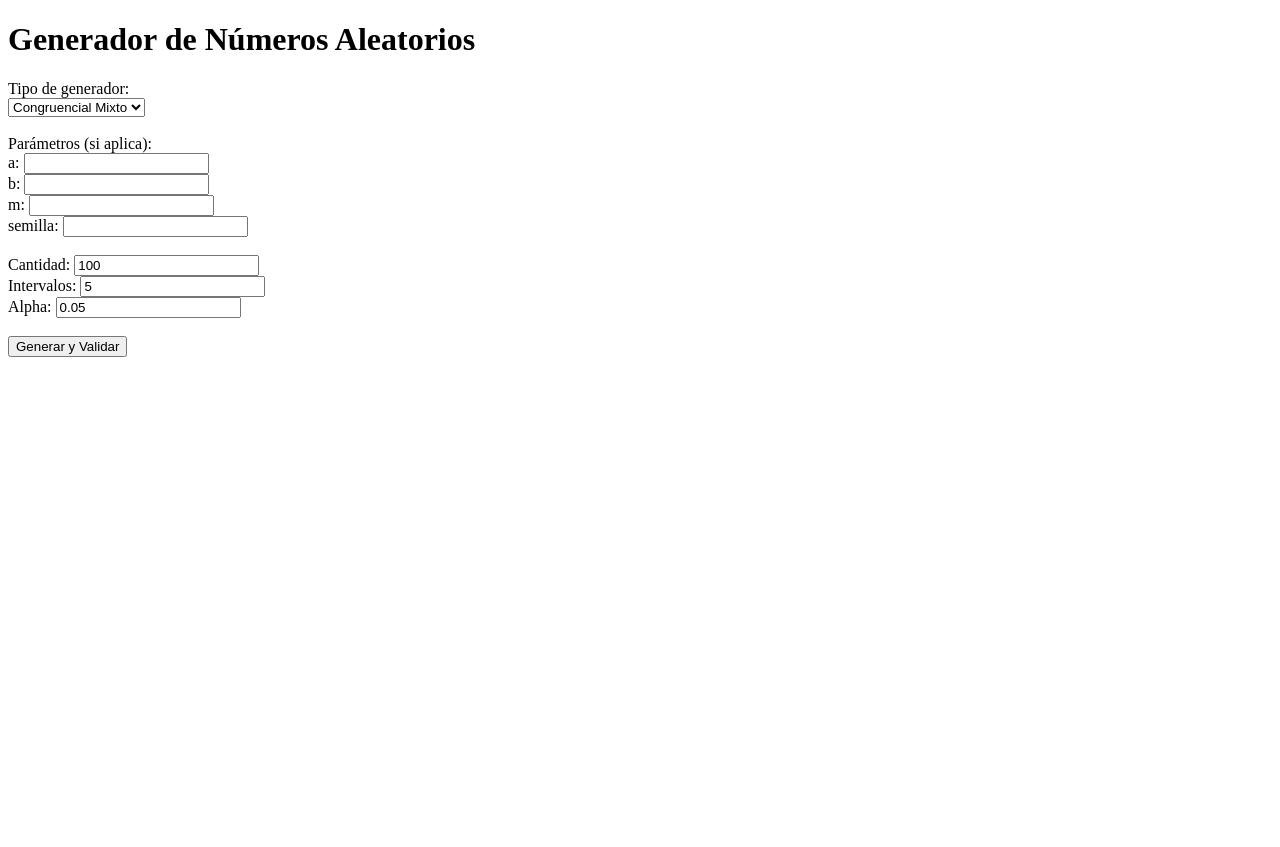
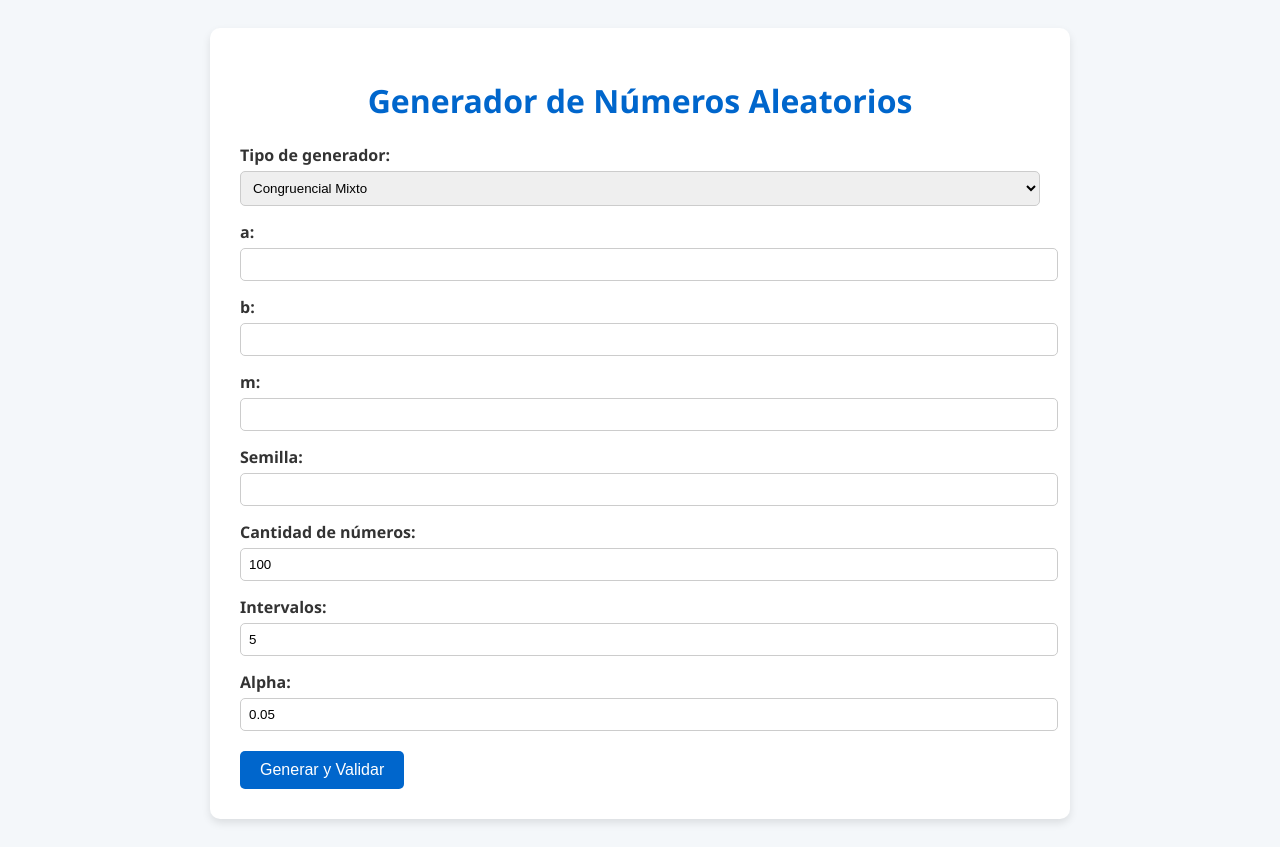
Before and after one commit to Cabrero7/Global-Integrador-Simulaci-n, a Flask app: page / in a window 1280 px wide. Before the commit the page ends 357 px from the top, so only its background shows below. Run offline with Flask 3, Linux system fonts and the light colour scheme.

Commit message:
front mejorado

```diff
--- a/templates/index.html
+++ b/templates/index.html
@@ -3,36 +3,105 @@
 <head>
     <meta charset="UTF-8">
     <title>Generador Aleatorio</title>
+    <style>
+        body {
+            font-family: 'Segoe UI', Tahoma, Geneva, Verdana, sans-serif;
+            background-color: #f4f7fa;
+            color: #333;
+            padding: 20px;
+        }
+        .container {
+            max-width: 800px;
+            margin: auto;
+            background-color: #fff;
+            padding: 30px;
+            border-radius: 10px;
+            box-shadow: 0 4px 8px rgba(0,0,0,0.1);
+        }
+        h1 {
+            color: #0066cc;
+            text-align: center;
+        }
+        label {
+            display: block;
+            margin-top: 15px;
+            font-weight: bold;
+        }
+        input[type="number"], input[type="text"], select {
+            width: 100%;
+            padding: 8px;
+            margin-top: 5px;
+            border: 1px solid #ccc;
+            border-radius: 5px;
+        }
+        input[type="submit"] {
+            background-color: #0066cc;
+            color: white;
+            padding: 10px 20px;
+            border: none;
+            border-radius: 5px;
+            margin-top: 20px;
+            cursor: pointer;
+            font-size: 16px;
+        }
+        input[type="submit"]:hover {
+            background-color: #004c99;
+        }
+        .resultados {
+            margin-top: 30px;
+            padding: 20px;
+            background-color: #e8f0fe;
+            border-left: 5px solid #0066cc;
+        }
+        .resultados p {
+            margin: 8px 0;
+        }
+    </style>
 </head>
 <body>
+<div class="container">
     <h1>Generador de Números Aleatorios</h1>
     <form method="POST">
-        <label>Tipo de generador:</label><br>
+        <label>Tipo de generador:</label>
         <select name="tipo">
             <option value="mixto">Congruencial Mixto</option>
             <option value="multiplicativo">Multiplicativo</option>
             <option value="bits">Bits del sistema</option>
-        </select><br><br>
+        </select>
 
-        <label>Parámetros (si aplica):</label><br>
-        a: <input type="number" name="a"><br>
-        b: <input type="number" name="b"><br>
-        m: <input type="number" name="m"><br>
-        semilla: <input type="number" name="semilla"><br><br>
+        <label>a:</label>
+        <input type="number" name="a">
 
-        Cantidad: <input type="number" name="cantidad" value="100"><br>
-        Intervalos: <input type="number" name="intervalos" value="5"><br>
-        Alpha: <input type="text" name="alpha" value="0.05"><br><br>
+        <label>b:</label>
+        <input type="number" name="b">
+
+        <label>m:</label>
+        <input type="number" name="m">
+
+        <label>Semilla:</label>
+        <input type="number" name="semilla">
+
+        <label>Cantidad de números:</label>
+        <input type="number" name="cantidad" value="100">
+
+        <label>Intervalos:</label>
+        <input type="number" name="intervalos" value="5">
+
+        <label>Alpha:</label>
+        <input type="text" name="alpha" value="0.05">
 
         <input type="submit" value="Generar y Validar">
     </form>
 
     {% if resultado %}
+    <div class="resultados">
         <h2>Resultados</h2>
-        <p><b>Primeros números generados:</b> {{ resultado.numeros }}</p>
-        <p><b>Chi-cuadrada:</b> χ² = {{ resultado.chi.chi2_stat }} | Valor crítico = {{ resultado.chi.valor_critico }}</p>
-        <p><b>¿Cumple la prueba?:</b> {{ "Sí" if resultado.chi.cumple else "No" }}</p>
-        <p><b>Entropía:</b> {{ resultado.entropia|round(4) }} bits</p>
+        <p><strong>Primeros números generados:</strong> {{ resultado.numeros }}</p>
+        <p><strong>Chi-cuadrada:</strong> &chi;<sup>2</sup> = {{ resultado.chi.chi2_stat }} | Valor crítico = {{ resultado.chi.valor_critico }}</p>
+        <p><strong>¿Cumple la prueba?</strong> {{ "Sí" if resultado.chi.cumple else "No" }}</p>
+        <p><strong>Entropía:</strong> {{ resultado.entropia|round(4) }} bits</p>
+    </div>
     {% endif %}
+</div>
 </body>
 </html>
```
